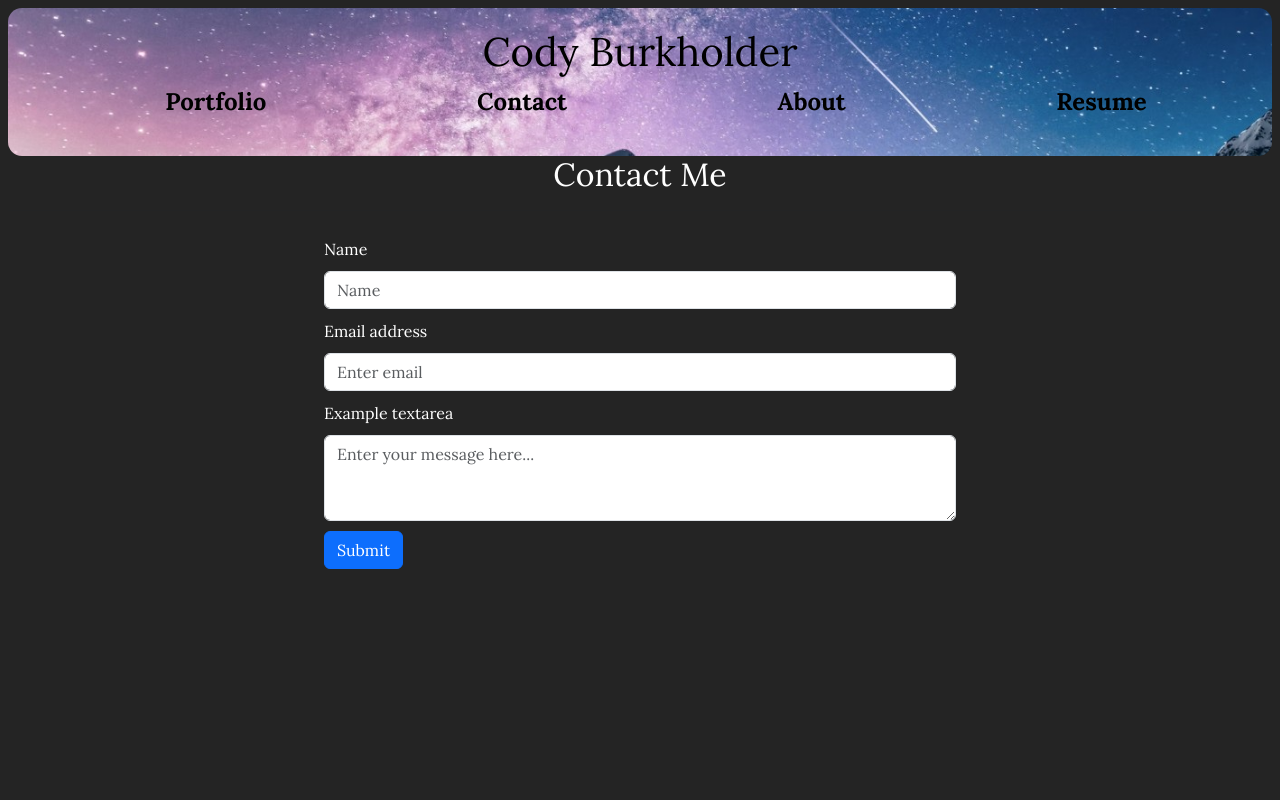
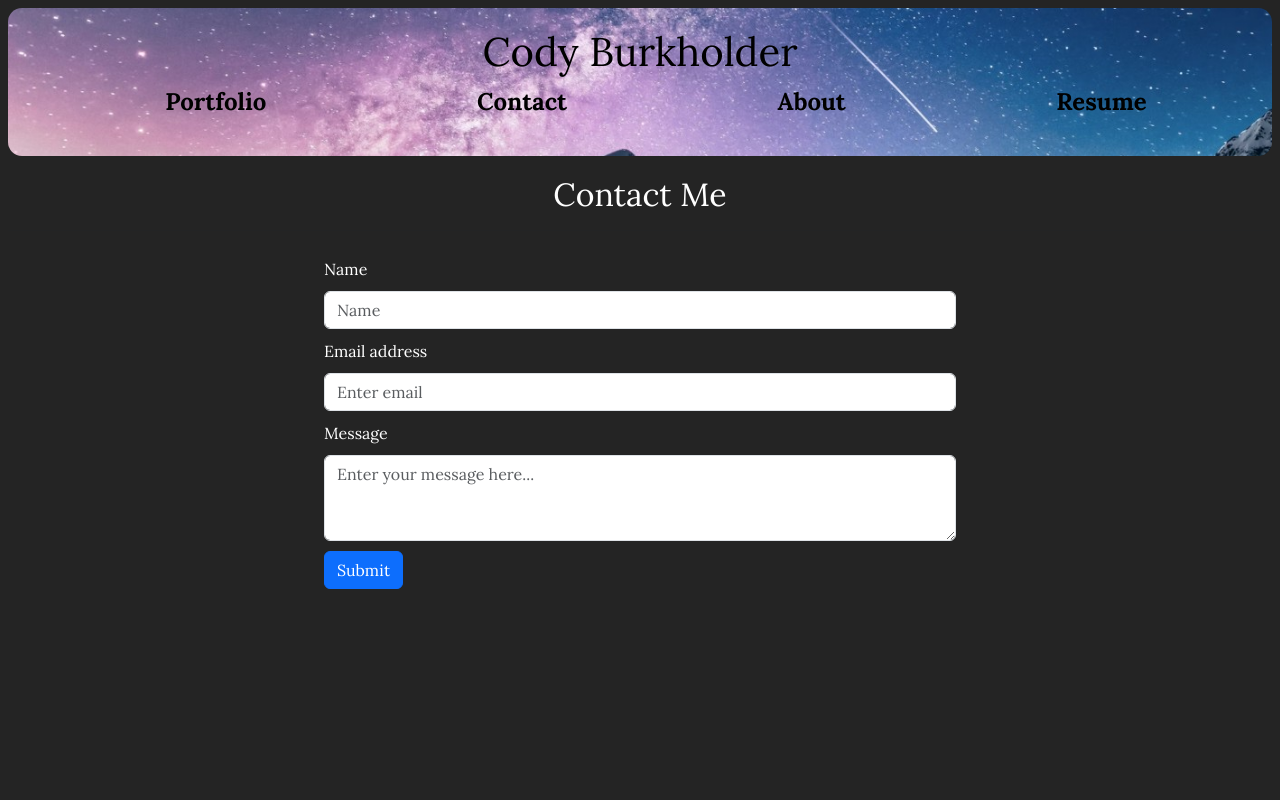
Before and after one commit to chilejay7/React-Portfolio, a React (Vite) app: page /contact in a window 1280 px wide. Shown: the top 800 px of the page. Built offline with nearby package versions, Linux system fonts and the light colour scheme.

Commit message:
form message input updated

```diff
--- a/src/App.css
+++ b/src/App.css
@@ -19,6 +19,10 @@
   font-family: 'Lora', serif;
     /* font-family: 'Merriweather', serif; */
   background-color: #242424;
+}
+
+h2 {
+  margin-top: 20px;
 }
 
 body {
--- a/src/components/ContactForm.jsx
+++ b/src/components/ContactForm.jsx
@@ -40,8 +40,8 @@ function ContactForm() {
             </div>
 
             <div class="form-group">
-                <label for="exampleFormControlTextarea1">Example textarea</label>
-                <textarea class="form-control" id="exampleFormControlTextarea1" rows="3" placeholder="Enter your message here..."></textarea>
+                <label for="message">Message</label>
+                <textarea class="form-control" id="message" rows="3" placeholder="Enter your message here..."></textarea>
             </div>
             <div>
                 <button type="submit" class="btn btn-primary">Submit</button>
```
